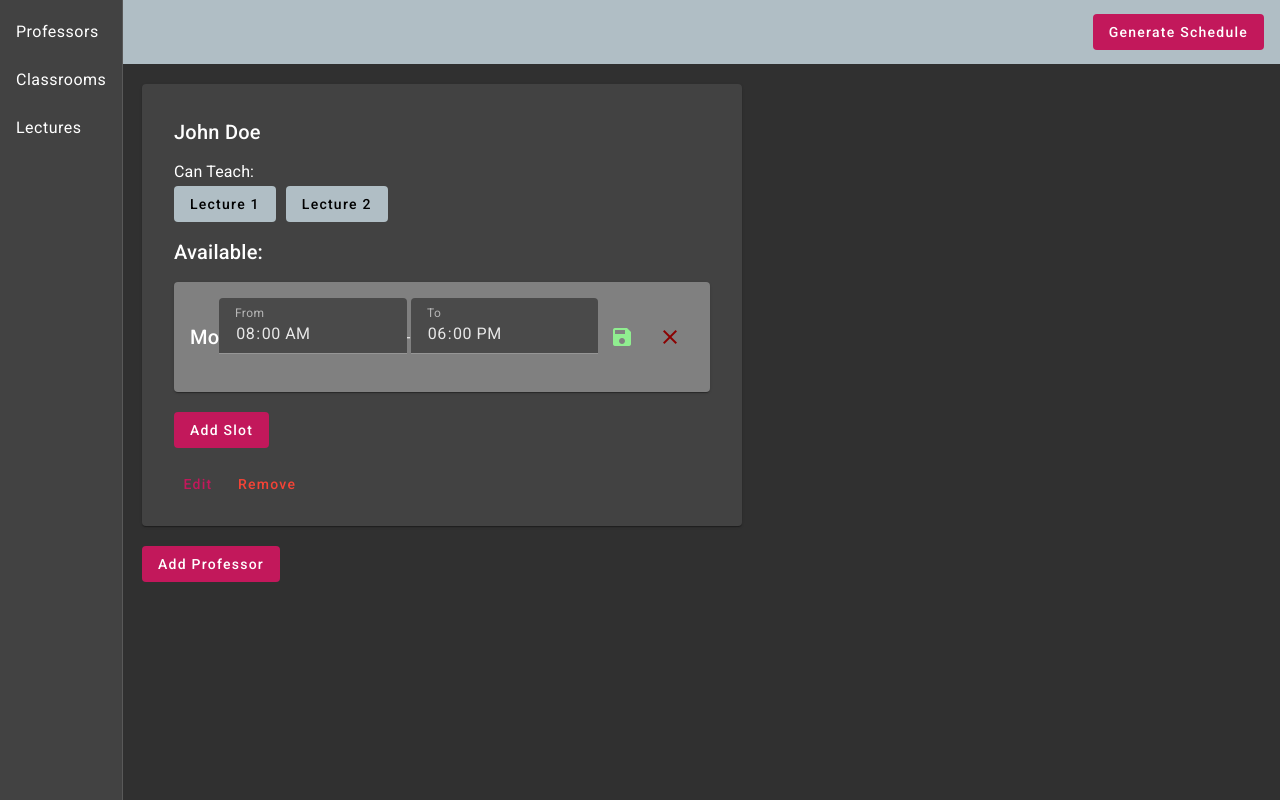
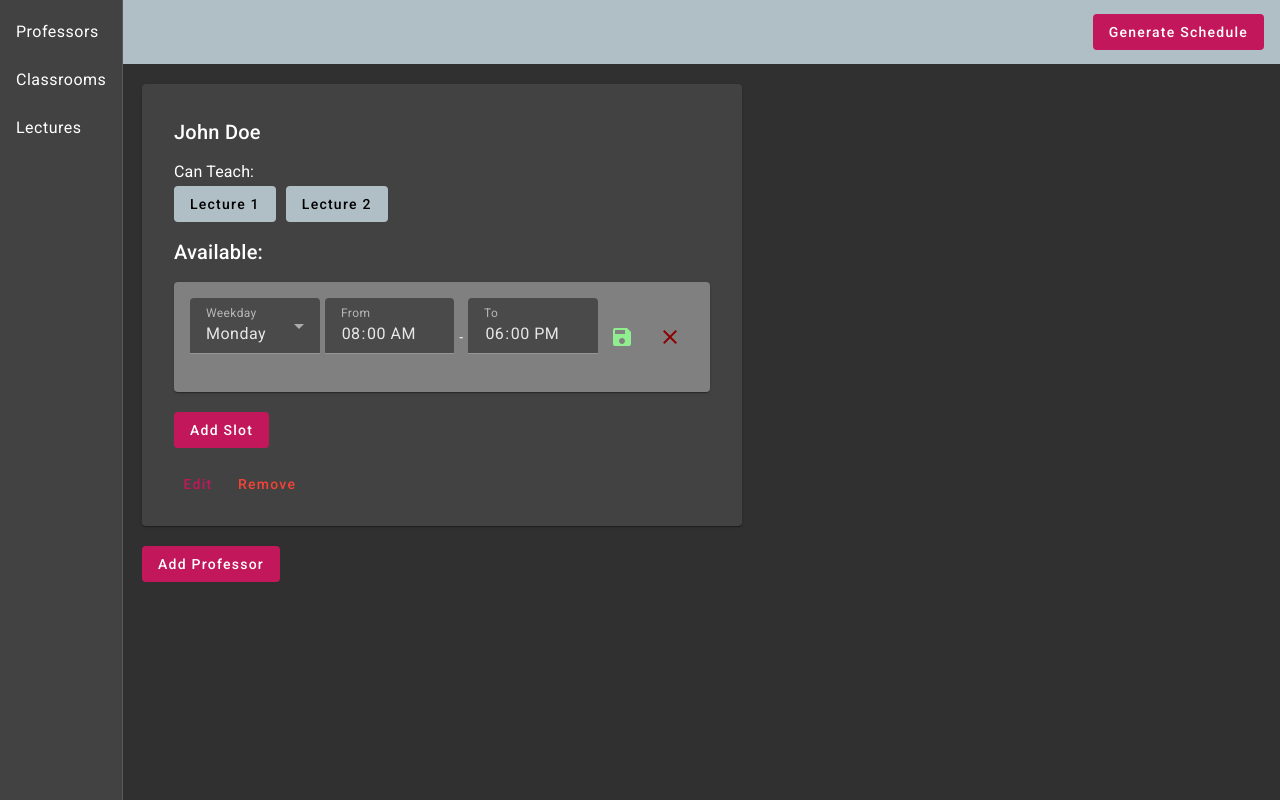
Before and after one commit to SerhiiYahdzhyiev/advanced-algorithms-assignment, an Angular app: page /professors in a window 1280 px wide. Both pictures are taken after a click on the button "edit". Built offline with nearby package versions, Linux system fonts and the light colour scheme; data requests are answered from the project's data file.

Commit message:
Finalize time slot component.

```diff
--- a/src/app/components/time-slot/time-slot.component.html
+++ b/src/app/components/time-slot/time-slot.component.html
@@ -1,14 +1,26 @@
 <mat-card>
   <mat-card-content>
     <div style="display:flex;align-items:center;justify-content:space-between;">
-      <span style="display:flex;align-items:center;justify-content:space-between;min-width:20ch;">
-        <h2>Mo</h2>
+      <span style="display:flex;align-items:center;justify-content:space-between;min-width:20ch;gap:5px;">
         <ng-container *ngIf="!isEditing">
+          <h2>{{slot.weekday}}</h2>
           <h2>{{formatSlotTime(slot.from)}}</h2>
           -
           <h2>{{formatSlotTime(slot.to)}}</h2>
         </ng-container>
         <ng-container *ngIf="isEditing">
+          <mat-form-field>
+            <mat-label>Weekday</mat-label>
+            <mat-select [(ngModel)]="slot.weekday">
+              <mat-option value="Mo">Monday</mat-option>
+              <mat-option value="Tu">Tuesday</mat-option>
+              <mat-option value="We">Wednesday</mat-option>
+              <mat-option value="Th">Thursday</mat-option>
+              <mat-option value="Fr">Friday</mat-option>
+              <mat-option value="Sa">Saturday</mat-option>
+              <mat-option value="Su">Sunday</mat-option>
+            </mat-select>
+          </mat-form-field>
           <mat-form-field>
             <mat-label>From</mat-label>
             <input matInput type="time" min="09:00" max="19:00" [(ngModel)]="formattedFrom" />
@@ -20,7 +32,7 @@
           </mat-form-field>
         </ng-container>
       </span>
-      <mat-card-actions style="padding: 0;">
+      <mat-card-actions style="padding:0;">
         <button mat-icon-button style="color:lightgreen;" (click)="isEditing ? handleSave() : startEditing()">
           <mat-icon *ngIf="!isEditing">edit</mat-icon>
           <mat-icon *ngIf="isEditing">save</mat-icon>
--- a/src/app/components/time-slot/time-slot.component.ts
+++ b/src/app/components/time-slot/time-slot.component.ts
@@ -3,6 +3,7 @@ import { Component, EventEmitter, Input, Output } from "@angular/core";
 import { FormsModule } from "@angular/forms";
 import { MatButtonModule } from "@angular/material/button";
 import { MatCardModule } from "@angular/material/card";
+import { MatSelectModule } from "@angular/material/select";
 import { MatIconModule } from "@angular/material/icon";
 import { MatInputModule } from "@angular/material/input";
 import { TimeSlot, Weekday } from "@interfaces";
@@ -19,6 +20,7 @@ import { TimeSlot, Weekday } from "@interfaces";
     MatButtonModule,
     MatCardModule,
     MatInputModule,
+    MatSelectModule,
   ],
 })
 export class TimeSlotComponent {
```
